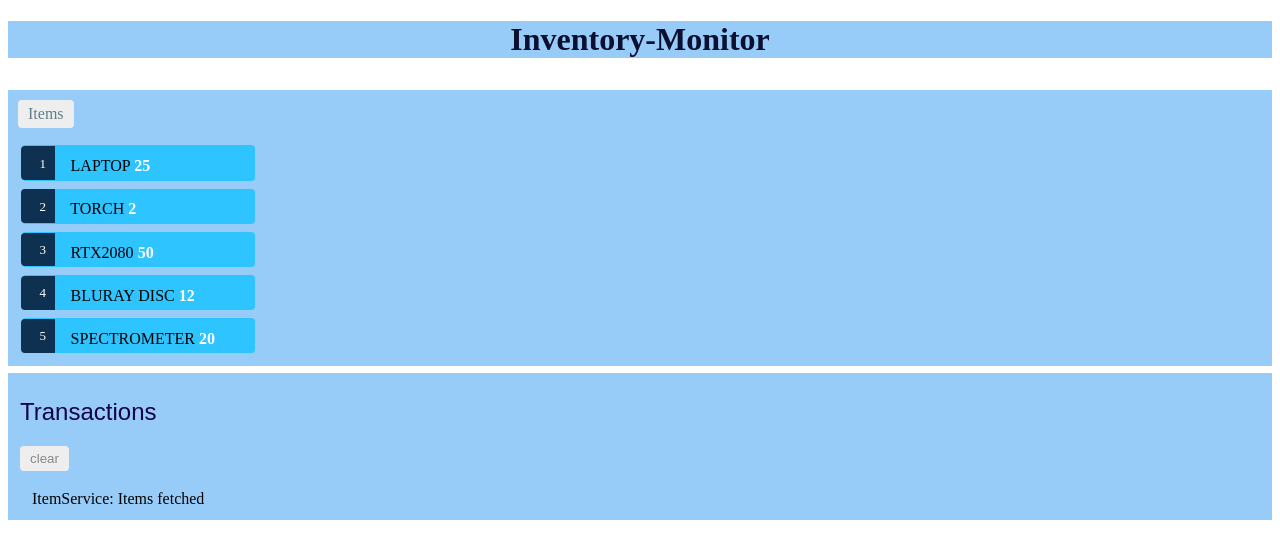
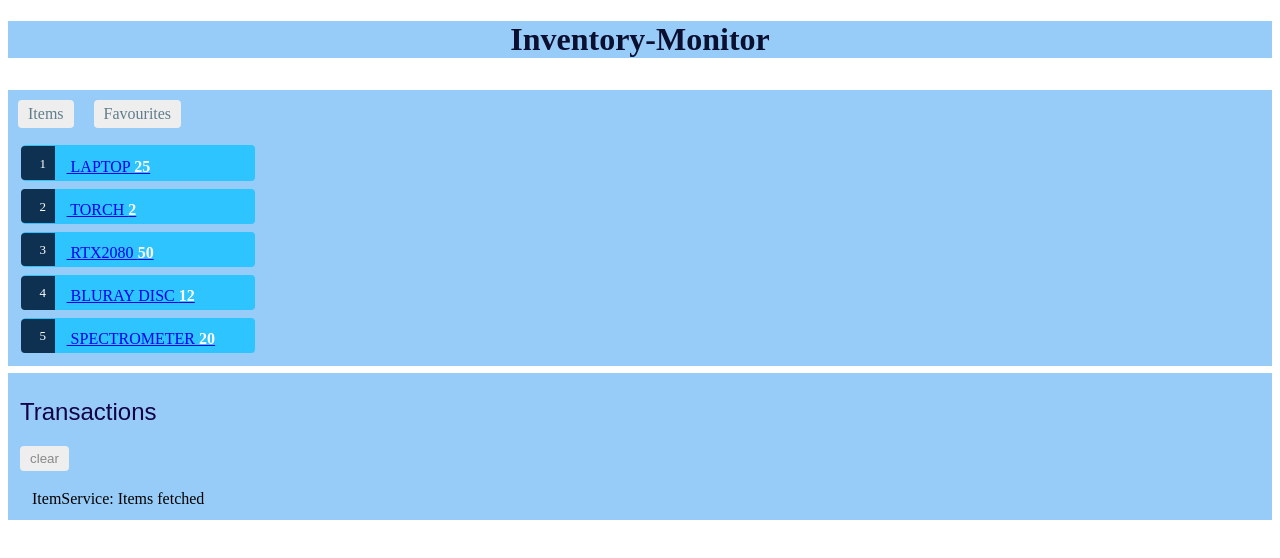
Before and after one commit to TheCoderNextdoor/Inventory-webapp, an Angular app: page /items in a window 1280 px wide. Shown: the top 558 px of the page. Built offline with nearby package versions, Linux system fonts and the light colour scheme.

Commit message:
blog post 9 has been updated

```diff
--- a/src/app/app-routing.module.ts
+++ b/src/app/app-routing.module.ts
@@ -3,11 +3,13 @@ import { CommonModule } from '@angular/common';
 import { RouterModule, Routes, Route } from '@angular/router';
 import { ItemsComponent } from './items/items.component';
 import { FavouritesComponent } from './favourites/favourites.component';
+import { ItemDetailsComponent } from './item-details/item-details.component';
 
 const routes: Routes = [
   {path: 'items', component: ItemsComponent},
   {path: 'favourites', component: FavouritesComponent},
   {path: '', redirectTo: '/favourites', pathMatch: 'full'},
+  {path: 'detail/:id', component: ItemDetailsComponent}
 ];
 @NgModule({
   exports: [RouterModule],
--- a/src/app/app.component.html
+++ b/src/app/app.component.html
@@ -4,6 +4,7 @@
 <div>
   <nav>
     <a routerLink="/items">Items</a>
+    <a routerLink="/favourites">Favourites</a>
   </nav>
     <router-outlet></router-outlet>
 </div>
--- a/src/app/favourites/favourites.component.html
+++ b/src/app/favourites/favourites.component.html
@@ -1,7 +1,8 @@
 <div>
   <h3>Favourite Items</h3>
   <div class="grid grid-pad">
-    <a *ngFor="let item of items" class="col-1-4">
+    <a *ngFor="let item of items" class="col-1-4"
+    routerLink="details/{{item.id}}">
       <div class="module item">
         <h4>{{item.name}}</h4>
       </div>
--- a/src/app/items/items.component.html
+++ b/src/app/items/items.component.html
@@ -1,10 +1,9 @@
 <ul class="items">
-    <li *ngFor='let item of items' (click)='onSelect(item)' [class.selected]='item === selectedItem'>
-        <div>
+    <li *ngFor='let item of items'>
+        <a routerLink="item/details/{{item.id}}">
             <span class="badge">{{item.id}}</span>
             {{item.name | uppercase}}
             <span class="value">{{item.value}}</span>
-        </div>
+        </a>
     </li>
 </ul>
-<app-item-details [item]='selectedItem'></app-item-details>
```
